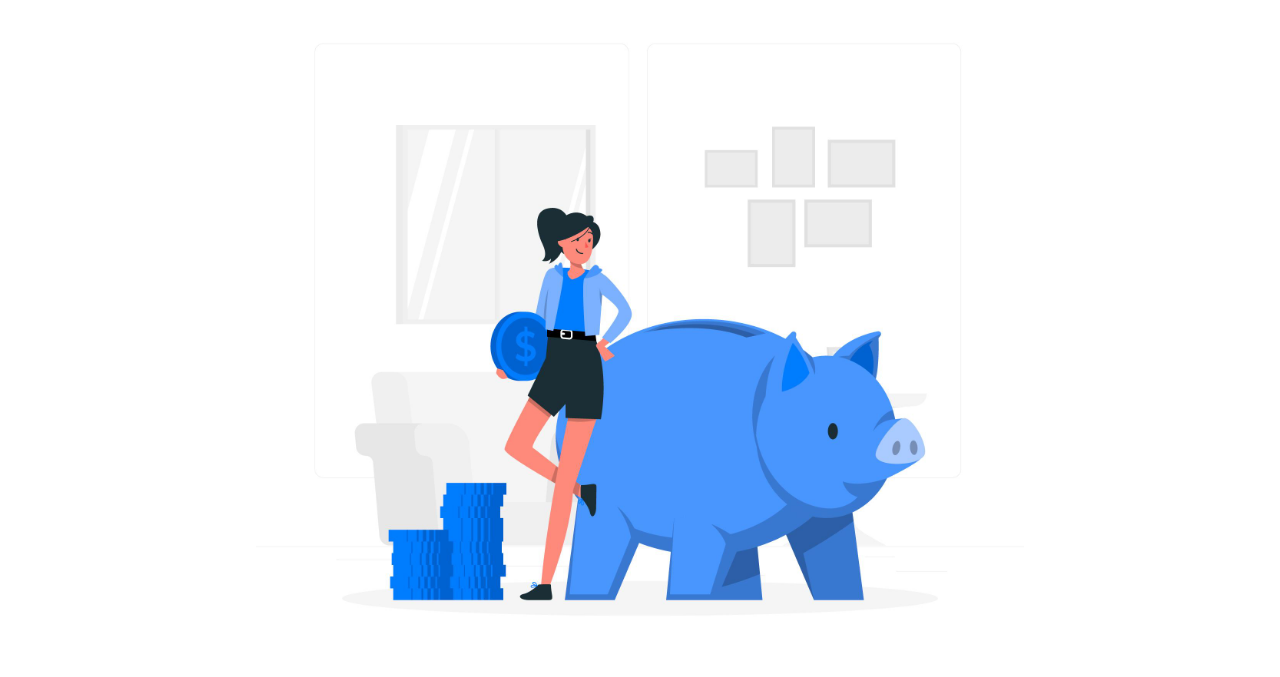
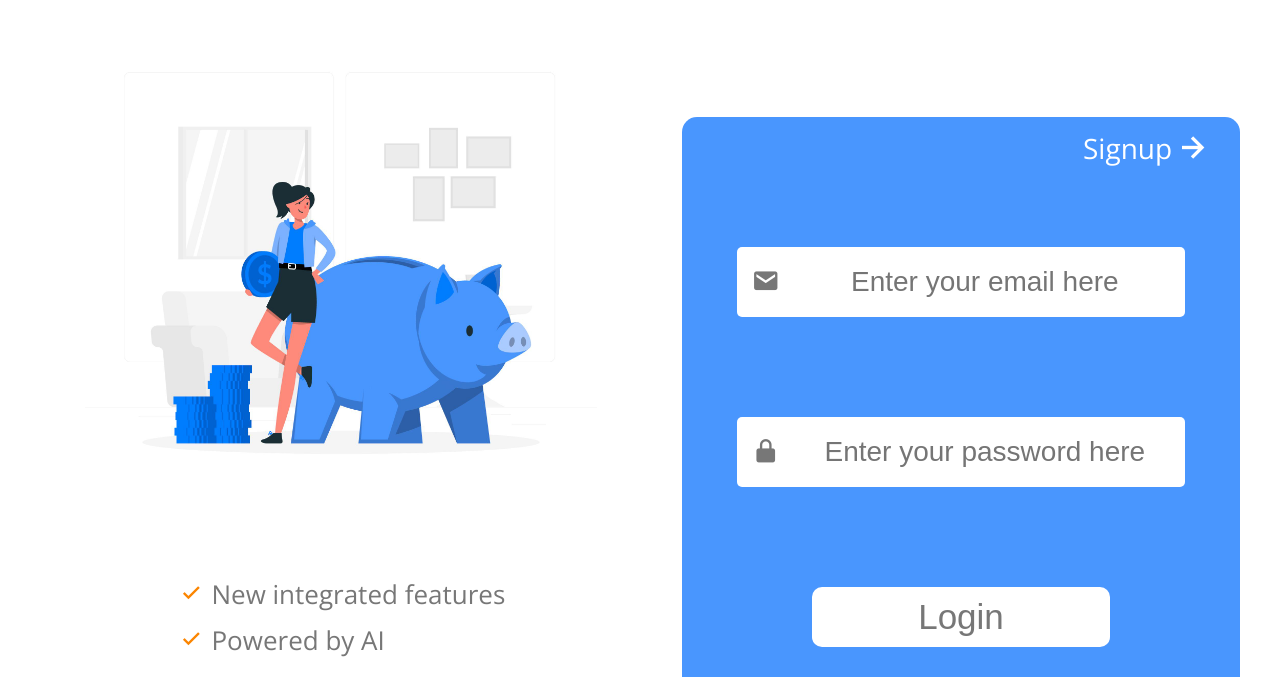
Before and after one commit to brandoncod01/personal-finance-login-signup, a plain HTML site: page index.html in a window 1280 px wide. Shown: the part 123-800 px from the top of the page. Drawn offline with nearby package versions, Linux system fonts and the light colour scheme.

Commit message:
Version 1 desktop responsive

```diff
--- a/assets/styles/global.css
+++ b/assets/styles/global.css
@@ -77,7 +77,7 @@ h3 {
 @media screen and (min-width: 650px){
 
     img {
-        width: 60%;
+        width: 50%;
         height: auto;
     }
     :root{
@@ -87,3 +87,11 @@ h3 {
         --small-text-font-size: 2.6rem;
     }
 }
+
+@media screen and (min-width: 900px){
+
+    img {
+        width: 75%;
+        height: auto;
+    }
+}
--- a/assets/styles/main.css
+++ b/assets/styles/main.css
@@ -31,7 +31,7 @@
 
 .auth__selectSignup, .auth__selectLogin{
     position: absolute;
-    top: 5%;
+    top: 2%;
     right: 5%;
     display: flex;
     align-self: flex-end;
@@ -80,6 +80,7 @@
     min-width: 90%;
     height: 2.5em;
     text-align: center;
+    padding-left: 2em;
 }
 
 .auth__submit-container{
@@ -88,6 +89,7 @@
     justify-content: center;
     align-items: center;
     margin-top: 4rem;
+    cursor: pointer;
 }
 
 .auth__submit-container input{
@@ -98,12 +100,8 @@
     padding: 1rem 0;
     border-radius: 10px;
     background-color: var(--secondary-color);
+    cursor: pointer;
 }
-
-/*=============== LOGIN ===============*/
-
-
-/*=============== SIGNUP ===============*/
 
 
 /*=============== ANIMATIONS ===============*/
@@ -116,3 +114,32 @@
 .remove{
     display: none;
 }
+
+
+
+/*=============== RESPONSIVE ===============*/
+@media screen and (min-width: 1100px) {
+    .auth{
+        flex-direction: row;
+        padding: 0 4rem 0 0;
+    }
+
+    .auth__banner{
+        max-width: 55%;
+        justify-content: space-around;
+    }
+
+    .auth__section{
+        width: 100%;
+        align-self: self-end;
+    }
+
+    .remove{
+        display: block;
+    }
+
+    .auth__input-container, .auth__submit-container{
+        margin-top: 10rem;
+    }
+
+}
```
